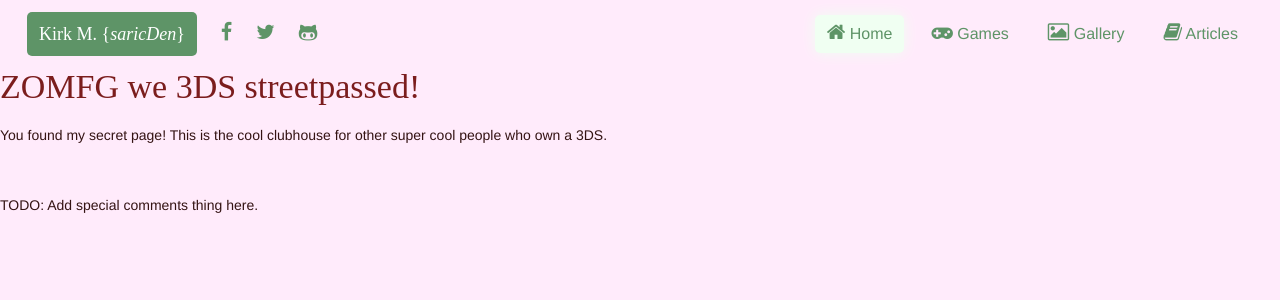
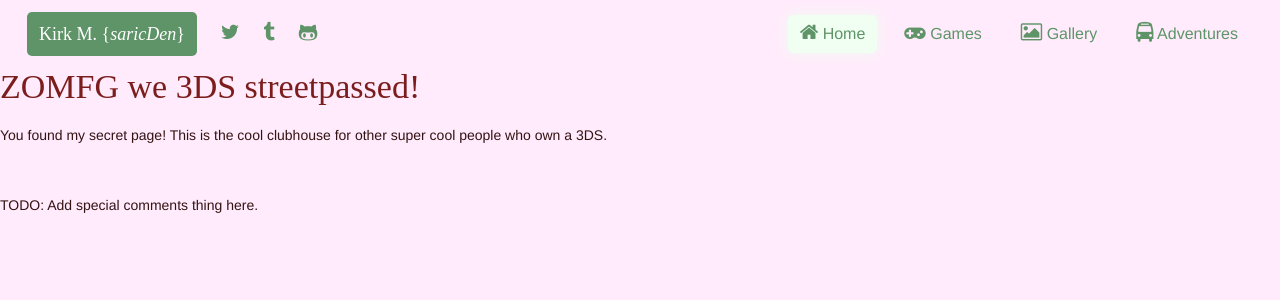
Before and after one commit to saricden/saricden.com, a Jekyll site: the page built from sp.md, in a window 1280 px wide. Shown: the top 300 px of the page. Built offline with Jekyll 4.4.1, drawn with Linux system fonts in a browser that asks for light colours; nearby versions of some CDN libraries.

Commit message:
Homepage style updates.

```diff
--- a/_layouts/wrap.html
+++ b/_layouts/wrap.html
@@ -20,8 +20,9 @@
         </div>
         <div class="collapse navbar-collapse" id="nav">
           <ul class="nav navbar-nav social-links">
-            <li><a href="//facebook.com/saricden" target="_blank"><i class="fa fa-facebook"></i></a></li>
+            <!-- <li><a href="//facebook.com/saricden" target="_blank"><i class="fa fa-facebook"></i></a></li> -->
             <li><a href="//twitter.com/saricden" target="_blank"><i class="fa fa-twitter"></i></a></li>
+            <li><a href="//tumblr.com/blog/saricden" target="_blank"><i class="fa fa-tumblr"></i></a></li>
             <li><a href="//github.com/saricden" target="_blank"><i class="fa fa-github-alt"></i></a></li>
           </ul>
           <ul class="nav navbar-nav navbar-right">
@@ -46,8 +47,8 @@
             </li>
             <li>
               <a href="#">
-                <i class="fa fa-book"></i>
-                Articles
+                <i class="fa fa-bus"></i>
+                Adventures
               </a>
             </li>
           </ul>
--- a/src/css/style.scss
+++ b/src/css/style.scss
@@ -191,13 +191,6 @@
   background-color: rgba(255, 255, 255, 0.5);
 
   h2 {
-    margin: -10px -15px;
-    margin-bottom: 15px;
-    padding: 10px 15px;
-    border-bottom: dotted 1px #CCC;
-    border-top-left-radius: 3px;
-    border-top-right-radius: 3px;
-    background-color: rgba(255, 255, 255, 0.35);
     font-size: 26px;
   }
 }
```
